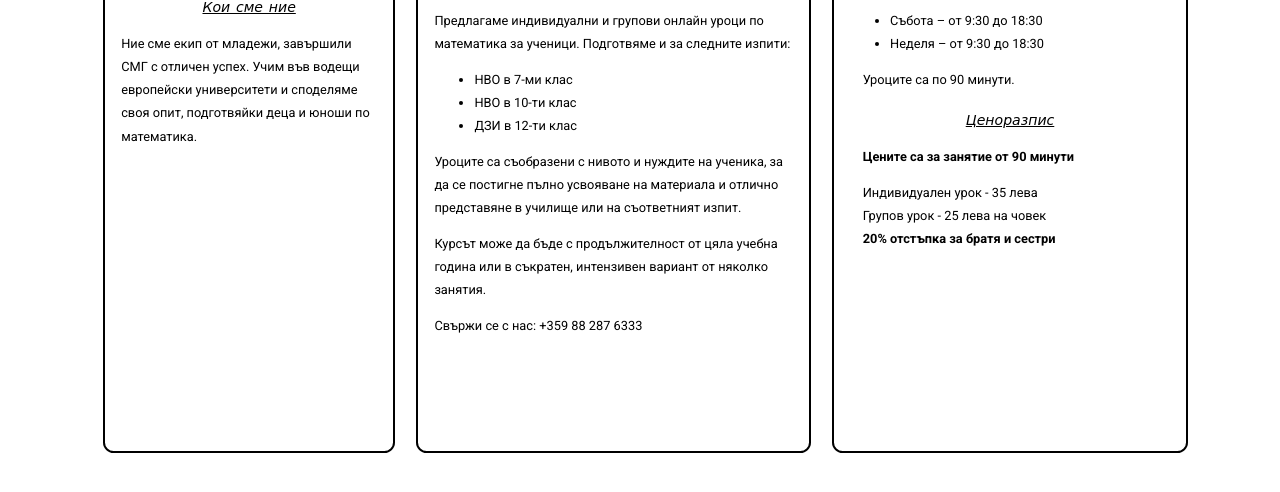
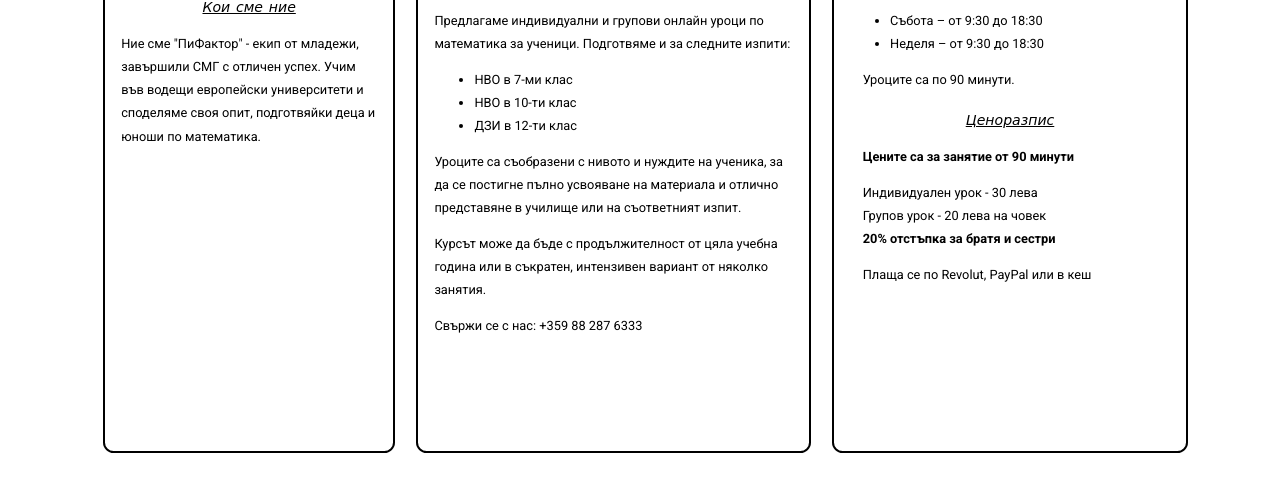
Before and after one commit to Cool-dudes-team/MathCourses, a plain HTML site: page index.html in a window 1280 px wide. Shown: the part 164-656 px from the top of the page. Drawn offline with Linux system fonts and the light colour scheme.

Commit message:
Add files via upload

```diff
--- a/index.html
+++ b/index.html
@@ -4,8 +4,10 @@
   <meta charset="UTF-8">
   <meta name="viewport" content="width=device-width, initial-scale=1.0, maximum-scale=1.0, user-scalable=no">
   <title>📚 Уроци по математика</title>
+  <meta name="keywords" content="математика, курсове, СМГ, НВО, матура, ДЗИ, Математика, МатПроект>
+  <meta name="description" content="Обучение по математика от студенти, завършили СМГ с отличен успех. Подготвяме и за изпити, включително НВО-та и ДЗИ-та.">
   <link href="https://fonts.googleapis.com/css2?family=Roboto:wght@400;500;700&display=swap" rel="stylesheet">
-  <link href="https://fonts.googleapis.com/css2?family=Rock+Salt&display=swap" rel="stylesheet"> <!-- Handwritten font -->
+  <link href="https://fonts.googleapis.com/css2?family=Rock+Salt&display=swap" rel="stylesheet">
   <style>
     html, body {
       margin: 0;
@@ -113,7 +115,7 @@
       <div class="content">
         <img src="Image.png" alt="Снимката не може да се зареди.">
         <div class="title">Кои сме ние</div>
-          <p>Ние сме екип от младежи, завършили СМГ с отличен успех. Учим във водещи европейски университети и споделяме своя опит, подготвяйки деца и юноши по математика.</p>
+          <p>Ние сме "ПиФактор" - екип от младежи, завършили СМГ с отличен успех. Учим във водещи европейски университети и споделяме своя опит, подготвяйки деца и юноши по математика.</p>
       </div>
 
       <div class="content2">
@@ -138,9 +140,10 @@
         <p>&nbsp;&nbsp;&nbsp;&nbsp;Уроците са по 90 минути.</p>
         <p class="title">Ценоразпис</p>
         <p><span style="color: black"><strong>&nbsp;&nbsp;&nbsp;&nbsp;Цените са за занятие от 90 минути</strong></span></p>
-        <p>&nbsp;&nbsp;&nbsp;&nbsp;Индивидуален урок - 35 лева<br>
-        &nbsp;&nbsp;&nbsp;&nbsp;Групов урок - 25 лева на човек<br>
-        <strong><span style="color: black">&nbsp;&nbsp;&nbsp;&nbsp;20% отстъпка за братя и сестри<br></span></strong></p>
+        <p>&nbsp;&nbsp;&nbsp;&nbsp;Индивидуален урок - 30 лева<br>
+        &nbsp;&nbsp;&nbsp;&nbsp;Групов урок - 20 лева на човек<br>
+        <strong><span style="color: black">&nbsp;&nbsp;&nbsp;&nbsp;20% отстъпка за братя и сестри</span></strong></p>
+		<p>&nbsp;&nbsp;&nbsp;&nbsp;Плаща се по Revolut, PayPal или в кеш<br>
       </div>
     </div>
   </div>
```
